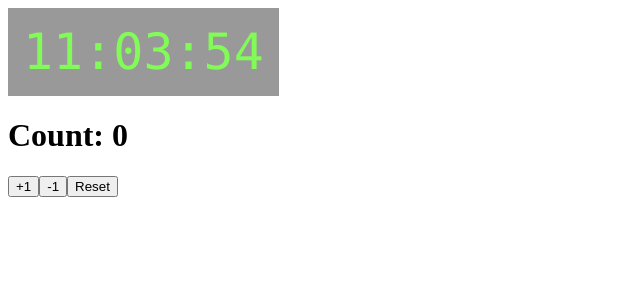
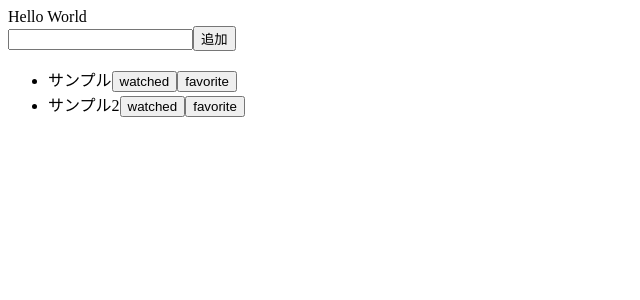
Before and after one commit to yk1979/railway-diary, a Next.js app: page / in a window 1280 px wide. Shown: the top 300 px of the page, without its empty margins (0-640 px from the left). Built offline with nearby package versions, Linux system fonts and the light colour scheme.

Commit message:
別で制作していたTODOアプリのコード移植（まだ動かない）

```diff
--- /dev/null
+++ b/components/addMovie.js
@@ -0,0 +1,25 @@
+import React, { useState } from 'react';
+import { useDispatch } from "react-redux";
+import { addMovie } from '../store'
+
+const AddMovie = () => {
+  const dispatch = useDispatch()
+  const [text, changeText] = useState('')
+
+  return (
+    <form
+      onSubmit={e => {
+        e.preventDefault();
+        dispatch(addMovie(text))
+      }}
+    >
+      <input
+        type="text"
+        onChange={e => changeText(e.target.value)}
+      />
+      <button type="submit">追加</button>
+    </form>
+  )
+}
+
+export default AddMovie;
--- /dev/null
+++ b/components/app.js
@@ -0,0 +1,22 @@
+import { useSelector } from 'react-redux'
+import AddMovie from './addMovie';
+import MovieList from './movieList';
+
+function App () {
+  const moviesSelector = state => state.movies;
+  const movies = useSelector(moviesSelector);
+
+  return (
+    <div>
+      Hello World
+      <AddMovie/>
+      {movies.name}
+      <MovieList
+        movies={movies}
+      >
+      </MovieList>
+    </div>
+  )
+}
+
+export default App;
--- a/components/clock.js
+++ /dev/null
@@ -1,22 +0,0 @@
-export default ({ lastUpdate, light }) => {
-  return (
-    <div className={light ? 'light' : ''}>
-      {format(new Date(lastUpdate))}
-      <style jsx>{`
-        div {
-          padding: 15px;
-          display: inline-block;
-          color: #82fa58;
-          font: 50px menlo, monaco, monospace;
-          background-color: #000;
-        }
-
-        .light {
-          background-color: #999;
-        }
-      `}</style>
-    </div>
-  )
-}
-
-const format = t => t.toJSON().slice(11, 19) // cut off except hh:mm:ss
--- a/components/counter.js
+++ /dev/null
@@ -1,37 +0,0 @@
-import React from 'react'
-import { useSelector, useDispatch } from 'react-redux'
-import { incrementCount, decrementCount, resetCount } from '../store'
-
-const countSelector = state => state.count
-
-const useCounter = () => {
-  const dispatch = useDispatch()
-  const increment = () => {
-    dispatch(incrementCount())
-  }
-  const decrement = () => {
-    dispatch(decrementCount())
-  }
-  const reset = () => {
-    dispatch(resetCount())
-  }
-
-  return { increment, decrement, reset }
-}
-
-function Counter () {
-  const count = useSelector(countSelector)
-  const { increment, decrement, reset } = useCounter()
-  return (
-    <div>
-      <h1>
-        Count: <span>{count}</span>
-      </h1>
-      <button onClick={increment}>+1</button>
-      <button onClick={decrement}>-1</button>
-      <button onClick={reset}>Reset</button>
-    </div>
-  )
-}
-
-export default Counter
--- a/components/examples.js
+++ /dev/null
@@ -1,20 +0,0 @@
-import { useSelector, shallowEqual } from 'react-redux'
-import Clock from './clock'
-import Counter from './counter'
-
-const clockSelector = state => ({
-  lastUpdate: state.lastUpdate,
-  light: state.light
-})
-
-function Examples () {
-  const { lastUpdate, light } = useSelector(clockSelector, shallowEqual)
-  return (
-    <div>
-      <Clock lastUpdate={lastUpdate} light={light} />
-      <Counter />
-    </div>
-  )
-}
-
-export default Examples
--- /dev/null
+++ b/components/movieList.js
@@ -0,0 +1,17 @@
+import React from 'react';
+import { MovieItem } from './movieitem';
+
+const MovieList = ({ movies }) => (
+  <div>
+    <ul>
+      {movies.map(movie => (
+        <MovieItem
+          movie={movie}
+          key={movie.id}
+        />
+      ))}
+    </ul>
+  </div>
+)
+
+export default MovieList;
--- /dev/null
+++ b/components/movieitem.js
@@ -0,0 +1,9 @@
+import React from 'react';
+
+export const MovieItem = ({movie}) => (
+  <li>
+    {movie.name}
+    <button>watched</button>
+    <button>favorite</button>
+  </li>
+)
--- a/pages/index.js
+++ b/pages/index.js
@@ -1,33 +1,8 @@
 import React from 'react'
 import { connect } from 'react-redux'
-import { startClock, serverRenderClock } from '../store'
-import Examples from '../components/examples'
+import App from '../components/app'
 
-class Index extends React.Component {
-  static getInitialProps ({ reduxStore, req }) {
-    const isServer = !!req
-    // DISPATCH ACTIONS HERE ONLY WITH `reduxStore.dispatch`
-    reduxStore.dispatch(serverRenderClock(isServer))
-
-    return {}
-  }
-
-  componentDidMount () {
-    // DISPATCH ACTIONS HERE FROM `mapDispatchToProps`
-    // TO TICK THE CLOCK
-    this.timer = setInterval(() => this.props.startClock(), 1000)
-  }
-
-  componentWillUnmount () {
-    clearInterval(this.timer)
-  }
-
-  render () {
-    return <Examples />
-  }
-}
-const mapDispatchToProps = { startClock }
-export default connect(
-  null,
-  mapDispatchToProps
-)(Index)
+const Index = () => (
+  <App />
+)
+export default Index;
--- a/store.js
+++ b/store.js
@@ -2,62 +2,34 @@ import { createStore, applyMiddleware } from 'redux'
 import { composeWithDevTools } from 'redux-devtools-extension'
 
 const exampleInitialState = {
-  lastUpdate: 0,
-  light: false,
-  count: 0
+  // lastUpdate: 0,
+  // light: false,
+  count: 0,
+  movies: [{id: 1, name: 'サンプル'},{id:2, name: 'サンプル2'}]
 }
 
 export const actionTypes = {
-  TICK: 'TICK',
-  INCREMENT: 'INCREMENT',
-  DECREMENT: 'DECREMENT',
-  RESET: 'RESET'
+  ADD: 'ADD'
 }
 
 // REDUCERS
 export const reducer = (state = exampleInitialState, action) => {
   switch (action.type) {
-    case actionTypes.TICK:
-      return Object.assign({}, state, {
-        lastUpdate: action.ts,
-        light: !!action.light
-      })
-    case actionTypes.INCREMENT:
-      return Object.assign({}, state, {
-        count: state.count + 1
-      })
-    case actionTypes.DECREMENT:
-      return Object.assign({}, state, {
-        count: state.count - 1
-      })
-    case actionTypes.RESET:
-      return Object.assign({}, state, {
-        count: exampleInitialState.count
-      })
+    case actionTypes.ADD:
+      return [...state.movies, {
+        id: state.movies.length + 1,
+        name: action.name
+      }]
     default:
       return state
   }
 }
 
 // ACTIONS
-export const serverRenderClock = () => {
-  return { type: actionTypes.TICK, light: false, ts: Date.now() }
-}
-export const startClock = () => {
-  return { type: actionTypes.TICK, light: true, ts: Date.now() }
+export const addMovie = (name) => {
+  return {type: actionTypes.ADD, name: name}
 }
 
-export const incrementCount = () => {
-  return { type: actionTypes.INCREMENT }
-}
-
-export const decrementCount = () => {
-  return { type: actionTypes.DECREMENT }
-}
-
-export const resetCount = () => {
-  return { type: actionTypes.RESET }
-}
 
 export function initializeStore (initialState = exampleInitialState) {
   return createStore(
```
